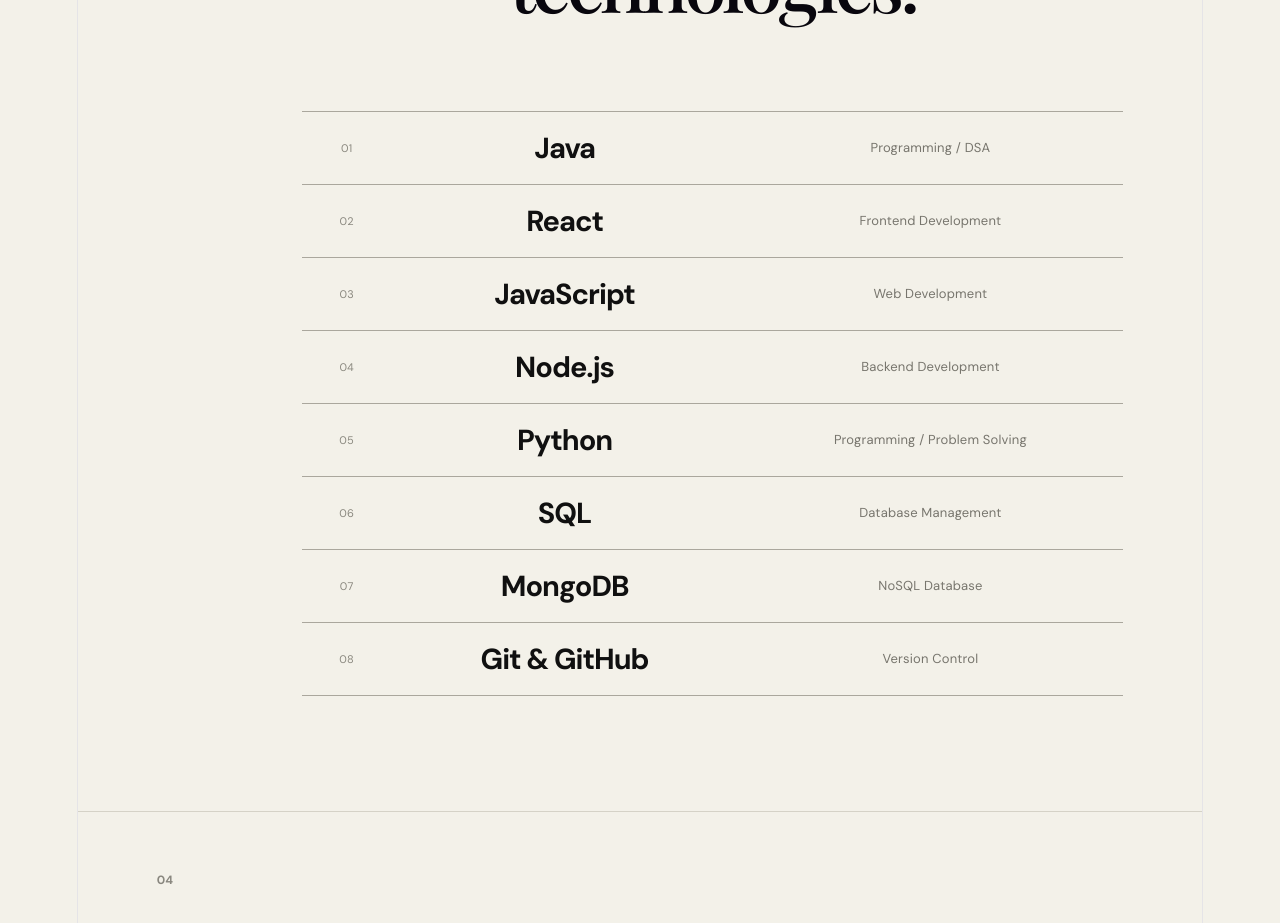
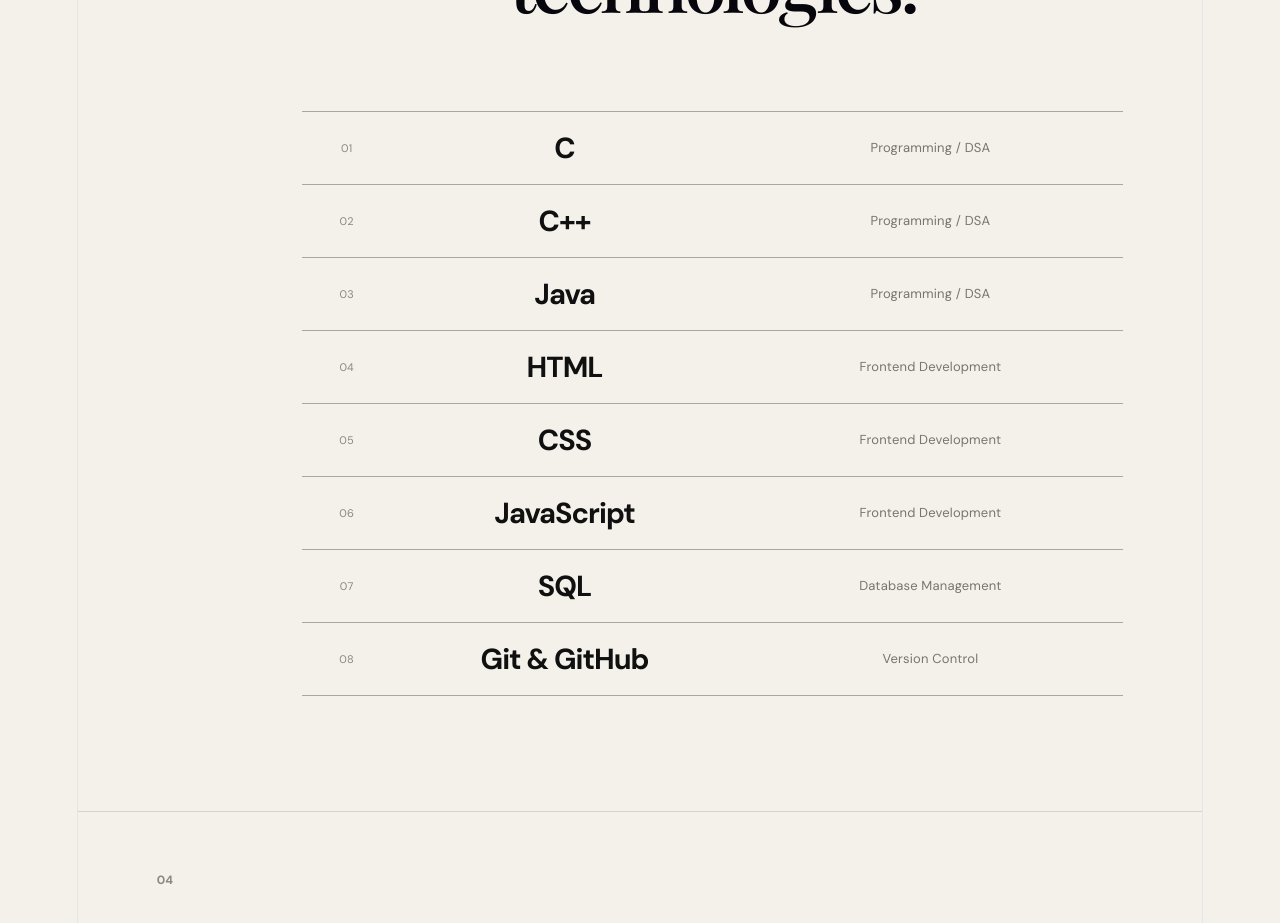
Before and after one commit to SnehaSantra2005/my-portfolio, a React (Vite) app: page / in a window 1280 px wide. Shown: the part 3280-4203 px from the top of the page. Built offline with nearby package versions, Linux system fonts and the light colour scheme; a web font is replaced by a local one.

Commit message:
Update portfolio

```diff
--- a/src/App.jsx
+++ b/src/App.jsx
@@ -382,44 +382,44 @@
 
           <div className="skill-row">
             <span>01</span>
+            <h3>C</h3>
+            <p>Programming / DSA</p>
+          </div>
+
+          <div className="skill-row">
+            <span>02</span>
+            <h3>C++</h3>
+            <p>Programming / DSA</p>
+          </div>
+
+          <div className="skill-row">
+            <span>03</span>
             <h3>Java</h3>
             <p>Programming / DSA</p>
           </div>
 
           <div className="skill-row">
-            <span>02</span>
-            <h3>React</h3>
+            <span>04</span>
+            <h3>HTML</h3>
             <p>Frontend Development</p>
           </div>
 
           <div className="skill-row">
-            <span>03</span>
-            <h3>JavaScript</h3>
-            <p>Web Development</p>
-          </div>
-
-          <div className="skill-row">
-            <span>04</span>
-            <h3>Node.js</h3>
-            <p>Backend Development</p>
-          </div>
-
-          <div className="skill-row">
             <span>05</span>
-            <h3>Python</h3>
-            <p>Programming / Problem Solving</p>
+            <h3>CSS</h3>
+            <p>Frontend Development</p>
           </div>
 
           <div className="skill-row">
             <span>06</span>
-            <h3>SQL</h3>
-            <p>Database Management</p>
+            <h3>JavaScript</h3>
+            <p>Frontend Development</p>
           </div>
 
           <div className="skill-row">
             <span>07</span>
-            <h3>MongoDB</h3>
-            <p>NoSQL Database</p>
+            <h3>SQL</h3>
+            <p>Database Management</p>
           </div>
 
           <div className="skill-row">
```
